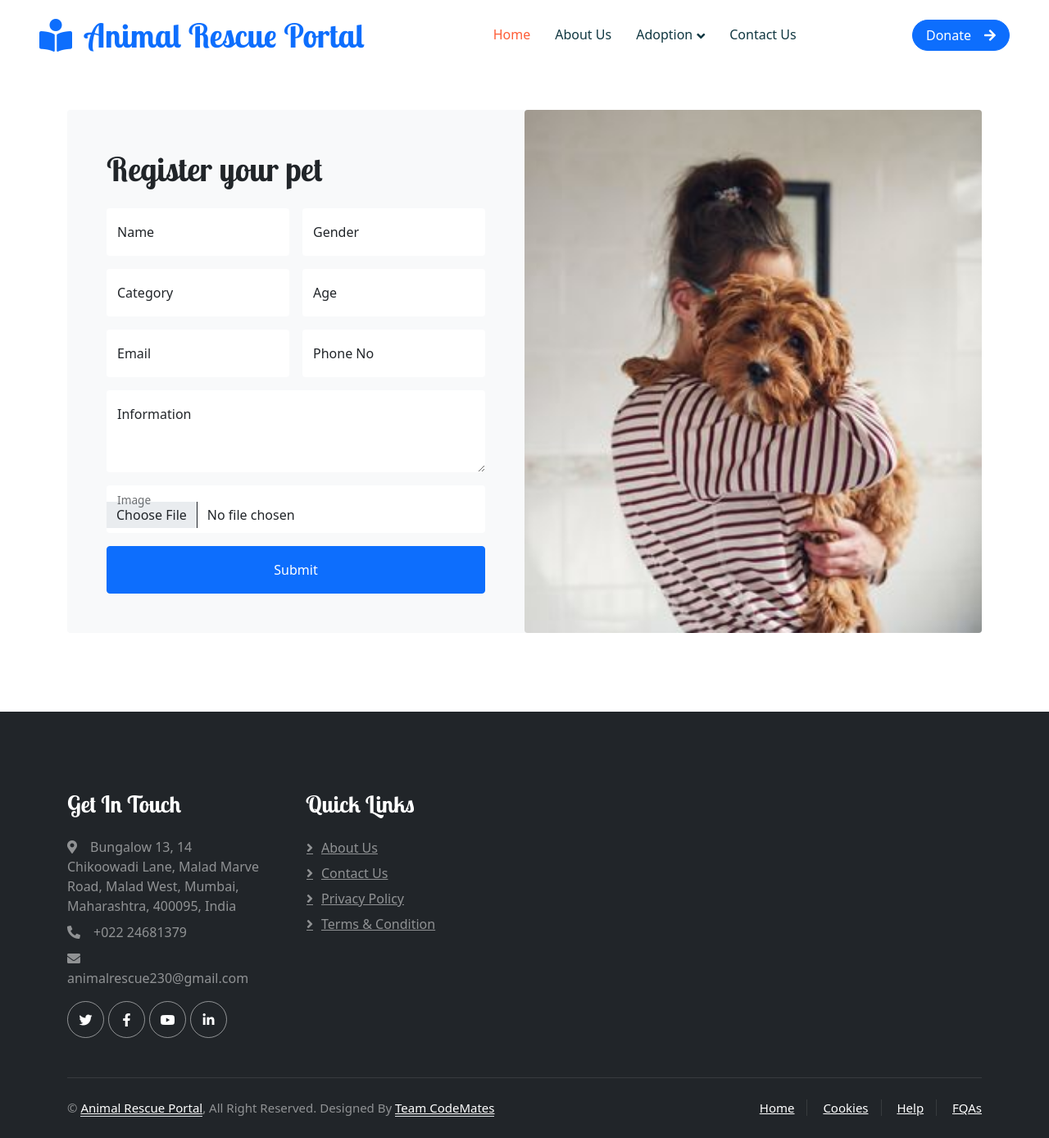
After one commit to Sharon005/23_CodeMates_Crescendo2k22, a Django app: page /register in a window 1280 px wide. The commit adds this page. Shown: the whole page at 82% size. Run offline with Django 3.2, Linux system fonts and the light colour scheme; some libraries are stand-ins or nearby versions.

Commit message:
Adwait Reviews and css

```diff
--- a/Web_App/templates/Web_App/base.html
+++ b/Web_App/templates/Web_App/base.html
@@ -55,13 +55,12 @@
                 <div class="navbar-nav mx-auto">
                     <a href="{% url 'Web_App:home' %}" class="nav-item nav-link active">Home</a>
                     <a href="{% url 'Web_App:about' %}" class="nav-item nav-link">About Us</a>
-                    <a href="{% url 'Web_App:animal' %}" class="nav-item nav-link">Adoption</a>
 
                     <div class="nav-item dropdown">
                         <a href="#" class="nav-link dropdown-toggle" data-bs-toggle="dropdown">Adoption</a>
                         <div class="dropdown-menu rounded-0 rounded-bottom border-0 shadow-sm m-0">
                             <a href="{% url 'Web_App:animal' %}" class="dropdown-item">Adopt</a>
-                            <a href="team.html" class="dropdown-item">Popular Teachers</a>
+                            <a href="{% url 'Web_App:register' %}" class="dropdown-item">Register</a>
                         </div>
                     </div>
 
--- a/Web_App/templates/Web_App/index.html
+++ b/Web_App/templates/Web_App/index.html
@@ -184,7 +184,7 @@
         <div class="container-xxl py-5">
             <div class="container">
                 <div class="text-center mx-auto mb-5 wow fadeInUp" data-wow-delay="0.1s" style="max-width: 600px;">
-                    <h1 class="mb-3">Client Testimonials</h1>
+                    <h1 class="mb-3">Reviews</h1>
                 </div>
                 <div class="owl-carousel testimonial-carousel wow fadeInUp" data-wow-delay="0.1s">
                     <div class="testimonial-item bg-light rounded p-5">
--- /dev/null
+++ b/Web_App/templates/Web_App/register.html
@@ -0,0 +1,83 @@
+{% extends 'Web_App/base.html' %}
+{% load static %}
+
+
+{% block content %}
+
+<div class="container-xxl py-5">
+    <div class="container">
+        <div class="bg-light rounded">
+            <div class="row g-0">
+                <div class="col-lg-6 wow fadeIn" data-wow-delay="0.1s">
+                    <div class="h-100 d-flex flex-column justify-content-center p-5">
+                        <h1 class="mb-4">Register your pet </h1>
+                        <form id="contact" method="post" action="{% url 'Web_App:adoption' %}">
+                            {% csrf_token %}
+
+                            <div class="row g-3">
+                                <div class="col-sm-6">
+                                    <div class="form-floating">
+                                        <input name="name" type="text" id="name" class="form-control border-0" placeholder="Pet's Name">
+                                        <label >Name</label>
+                                    </div>
+                                </div>
+                                <div class="col-sm-6">
+                                    <div class="form-floating">
+                                        <input name="gender" type="text" id="gender" class="form-control border-0" id="gmail" placeholder="Gender">
+                                        <label >Gender</label>
+                                    </div>
+                                </div>
+                                <div class="col-sm-6">
+                                    <div class="form-floating">
+                                        <input name="category" type="text" class="form-control border-0" id="category" placeholder="Child Name">
+                                        <label >Category</label>
+                                    </div>
+                                </div>
+                                <div class="col-sm-6">
+                                    <div class="form-floating">
+                                        <input name="age" type="number" id="age" class="form-control border-0" placeholder="Child Age">
+                                        <label>Age</label>
+                                    </div>
+                                </div>
+                                <div class="col-sm-6">
+                                    <div class="form-floating">
+                                        <input name="email" type="email" id="email" class="form-control border-0" placeholder="Email">
+                                        <label>Email</label>
+                                    </div>
+                                </div>
+                                <div class="col-sm-6">
+                                    <div class="form-floating">
+                                        <input name="number" type="number" id="number" class="form-control border-0" placeholder="Phone No">
+                                        <label>Phone No</label>
+                                    </div>
+                                </div>
+                                <div class="col-12">
+                                    <div class="form-floating">
+                                        <textarea name="message" type="text" class="form-control border-0" placeholder="Leave a message here" id="message" style="height: 100px"></textarea>
+                                        <label >Information</label>
+                                    </div>
+                                </div>
+                                <div class="col-12">
+                                    <div class="form-floating">
+                                        <input name="image" type="file" id="image" class="form-control border-0" placeholder="Image">
+                                        <label >Image</label>
+                                    </div>
+                                </div>
+                                <div class="col-12">
+                                    <button class="btn btn-primary w-100 py-3" type="submit" value="submit" id="form-submit">Submit</button>
+                                </div>
+                            </div>
+                        </form>
+                    </div>
+                </div>
+                <div class="col-lg-6 wow fadeIn" data-wow-delay="0.5s" style="min-height: 400px;">
+                    <div class="position-relative h-100">
+                        <img class="position-absolute w-100 h-100 rounded" src="{% static 'images/appointment.jpg' %}" style="object-fit: cover;">
+                    </div>
+                </div>
+            </div>
+        </div>
+    </div>
+</div>
+
+{% endblock content %}
--- a/Web_App/urls.py
+++ b/Web_App/urls.py
@@ -14,6 +14,7 @@ urlpatterns = [
     path('adoption', views.adoption, name="adoption"),
     path('contact', views.contact, name="contact"),
     path('about', views.about, name="about"),
+    path('register', views.register, name="register"),
 
     url(r'^animals/$', views.AnimalDView.as_view(), name='animal'),
     url(r'^animals/(?P<slug>[A-Za-z0-9_-]+)/$', views.AnimalView.as_view(), name='animal_desc'),
--- a/Web_App/views.py
+++ b/Web_App/views.py
@@ -153,6 +153,9 @@ def contact(request):
 def about(request):
     return render(request, 'Web_App/about.html')
 
+def register(request):
+    return render(request, 'Web_App/register.html')
+
 class AnimalDView(ListView):
     model = Animal
 class AnimalView(DetailView):
--- /dev/null
+++ b/static/CSS/signup.css
@@ -0,0 +1,5 @@
+body{
+    background: rgb(2,0,36);
+    background: linear-gradient(90deg, rgb(75, 152, 224) 0%, rgb(46, 38, 131) 35%, rgb(57, 29, 194) 100%);
+    height: 100vh;
+}
```
Also changed, not shown: Web_App/templates/Web_App/signup.html (+7 -2 lines).
